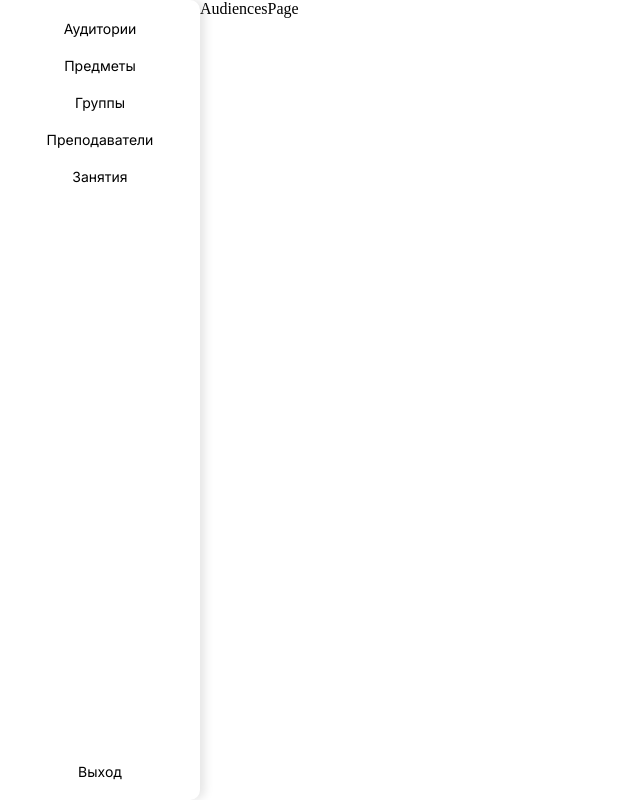
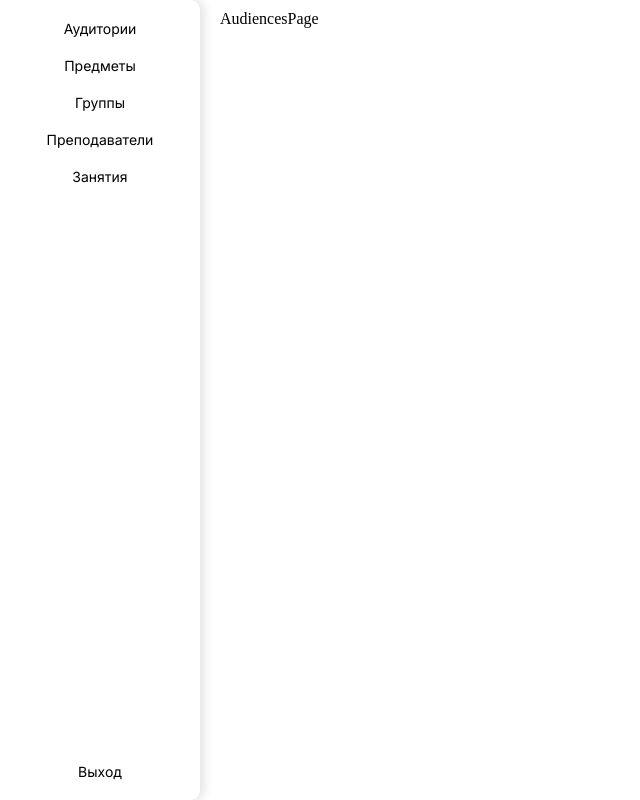
Before and after one commit to 8xbyte/da-mid-admin, a React app: page /audiences in a window 1280 px wide. Shown: the whole page, without its empty margins (0-640 px from the left). Built offline with nearby package versions, Linux system fonts and the light colour scheme.

Commit message:
Update app component Add block before page Stretch page to full width

```diff
--- a/src/App.tsx
+++ b/src/App.tsx
@@ -15,6 +15,7 @@ const App: React.FC = () => {
     return (
         <Block className={styles.app}>
             <BottomMenu />
+            <Block className={styles.page}>
                 <Routes>
                     <Route path='/audiences' element={<AudiencesPage />} />
                     <Route path='/classes' element={<ClassesPage />} />
@@ -24,6 +25,7 @@ const App: React.FC = () => {
                     <Route path='*' element={<Navigate to='/audiences' />} />
                 </Routes>
             </Block>
+        </Block>
     )
 }
 
--- a/src/app.module.scss
+++ b/src/app.module.scss
@@ -1,4 +1,9 @@
 .app {
     width: 100vw;
     height: 100vh;
+
+    .page {
+        padding: 10px 20px;
+        flex: 1;
+    }
 }
```
Lines whose indentation alone changed are shown as unchanged.
